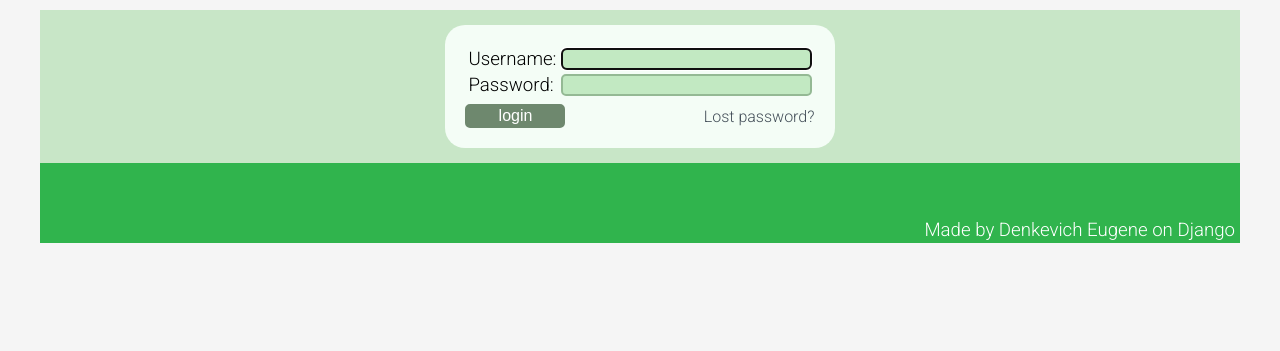
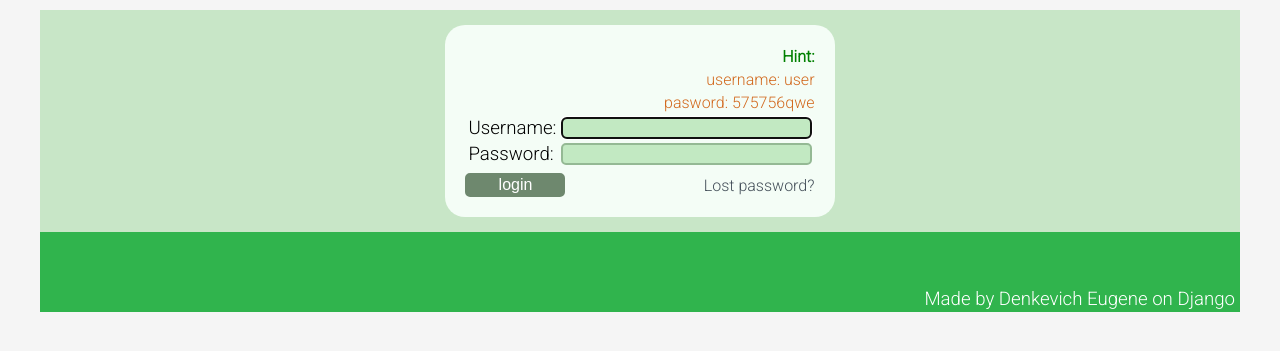
Before and after one commit to EugeneDenkevich/Grocery-Store, a Django app: page /accaunts/login/ in a window 1280 px wide. Shown: the part 70-421 px from the top of the page. Run offline with Django 4.2, Linux system fonts and the light colour scheme; parts of the project's set-up code (start-up, migrations or seed data) failed here and were passed over.

Commit message:
Add hint on a login page

```diff
--- a/src/app_grocery_shoping/templates/registration/login.html
+++ b/src/app_grocery_shoping/templates/registration/login.html
@@ -7,7 +7,9 @@
         {% if form.errors %}
         <p>Your username and password didn't match. Please try again.</p>
         {% endif %}
-
+        <p style="color:green"><b>Hint:</b></p>
+        <p style="color:chocolate">username: user</p>
+        <p style="color:chocolate">pasword: 575756qwe</p>
         <form method="post" action="{% url 'login' %}">
             {% csrf_token %}
             <table>
--- a/src/app_grocery_shoping/views.py
+++ b/src/app_grocery_shoping/views.py
@@ -55,7 +55,6 @@ def add_model_address(request):
                 return redirect('thank_you')
             except:
                 error = 'Point an email in an admin panel if you want to order something'
-                print(error)
 
 
     a = {'address_new': address, 'error': error}
```
